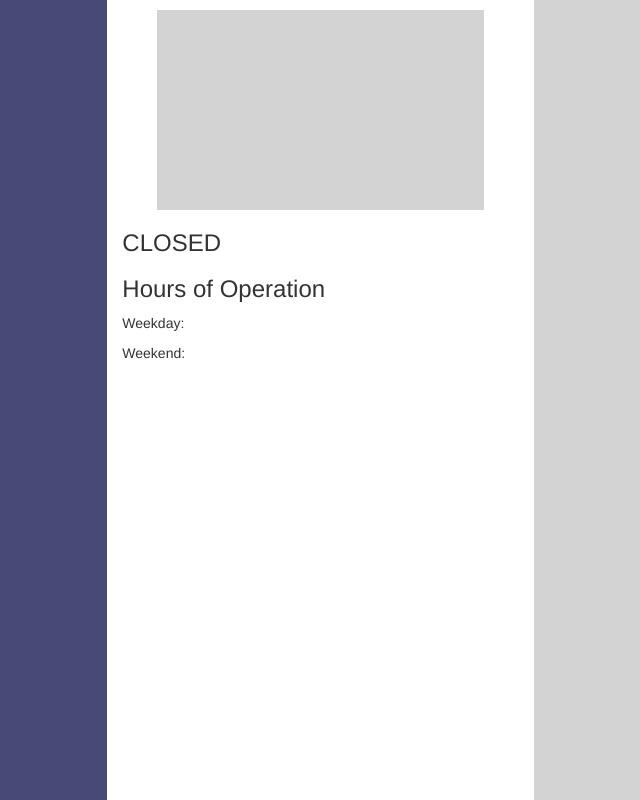
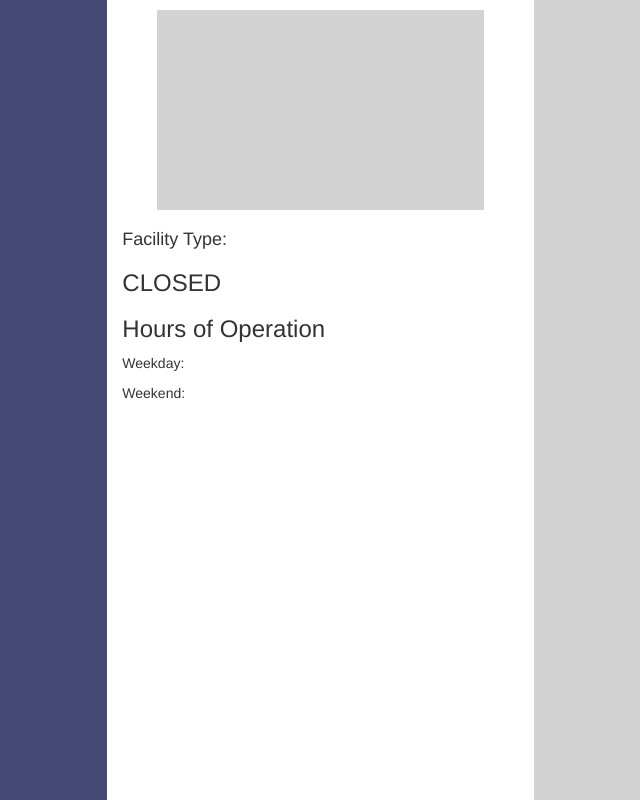
Before and after one commit to spencer-shadley/austinparks, a website: page index.html in a window 1280 px wide. Shown: the whole page, without its empty margins (106-746 px from the left). Drawn offline with nearby package versions, Linux system fonts and the light colour scheme; no server answers.

Commit message:
facility type specification

```diff
--- a/index.html
+++ b/index.html
@@ -44,7 +44,8 @@
 
 				<!-- Pool Name -->
 				<h1> {{poolJson.pool_name}} </h1>
-				<h4> {{poolJson.pool_type}} </h4>
+				<h4> Facility Type: {{poolJson.pool_type}} </h4>
+
 				<!-- Pool Address -->
 				<h2> {{poolJson.location_1.human_address.address}} </h2>
 				<h2> {{poolJson.location_1.human_address.city}} {{poolJson.location_1.human_address.state}} </h2>
```
